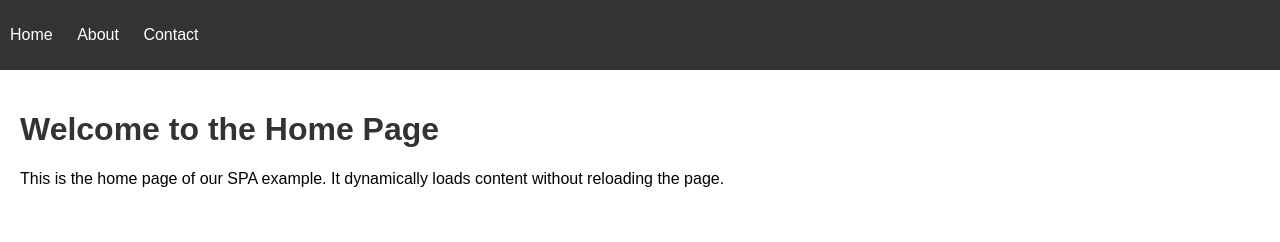
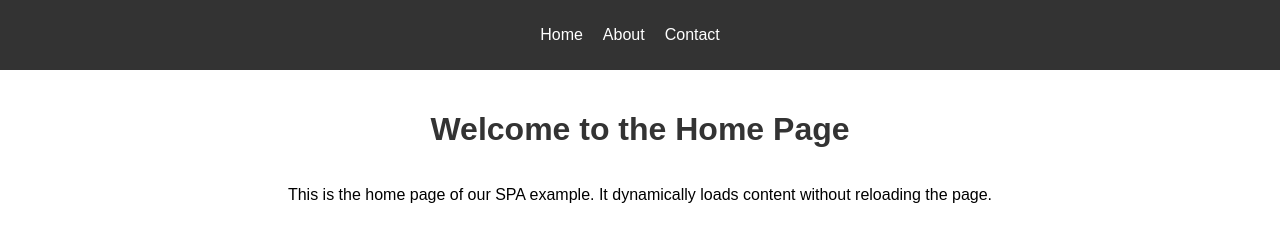
Before and after one commit to Patt1989/neoACT_singlePageApp, a plain HTML site: page wwwroot/index.html in a window 1280 px wide. Drawn offline with Linux system fonts and the light colour scheme.

Commit message:
Styles: content in the center

```diff
--- a/wwwroot/index.html
+++ b/wwwroot/index.html
@@ -4,7 +4,7 @@
     <meta charset="UTF-8">
     <meta name="viewport" content="width=device-width, initial-scale=1.0">
     <title>SPA Example</title>
-    <link rel="stylesheet" href="styles.css">
+    <link rel="stylesheet" href="./styles.css">
 </head>
 <body>
     <header>
--- a/wwwroot/styles.css
+++ b/wwwroot/styles.css
@@ -9,14 +9,14 @@ header {
     background-color: #333;
     color: white;
     padding: 10px;
-/*    display: flex;
-    justify-content: center;
-    align-items: center;*/
 }
 
 header nav ul {
     list-style: none;
     padding: 0;
+    display: flex;
+    justify-content: center;
+    align-items: center;
 }
 
 header nav ul li {
@@ -31,6 +31,9 @@ header nav ul li a {
 
 main {
     padding: 20px;
+    display: flex;
+    flex-direction: column;
+    align-items: center;
 }
 
 h1 {
```
Also changed, not shown: 7 other files.
